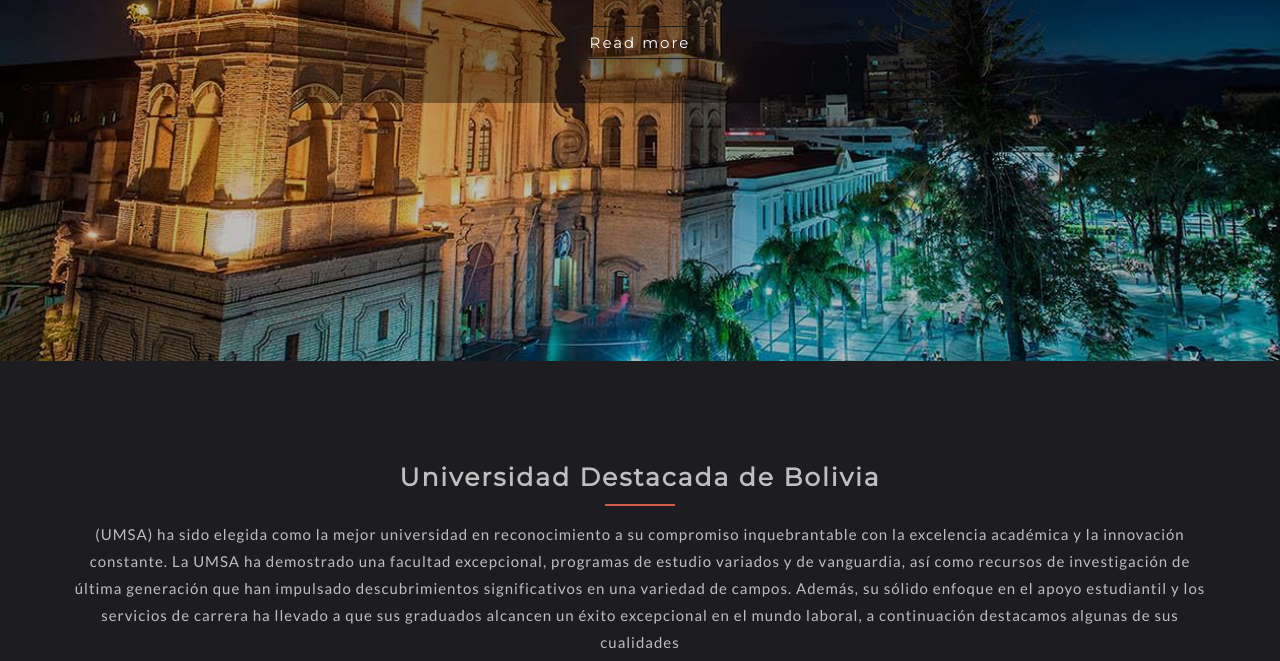
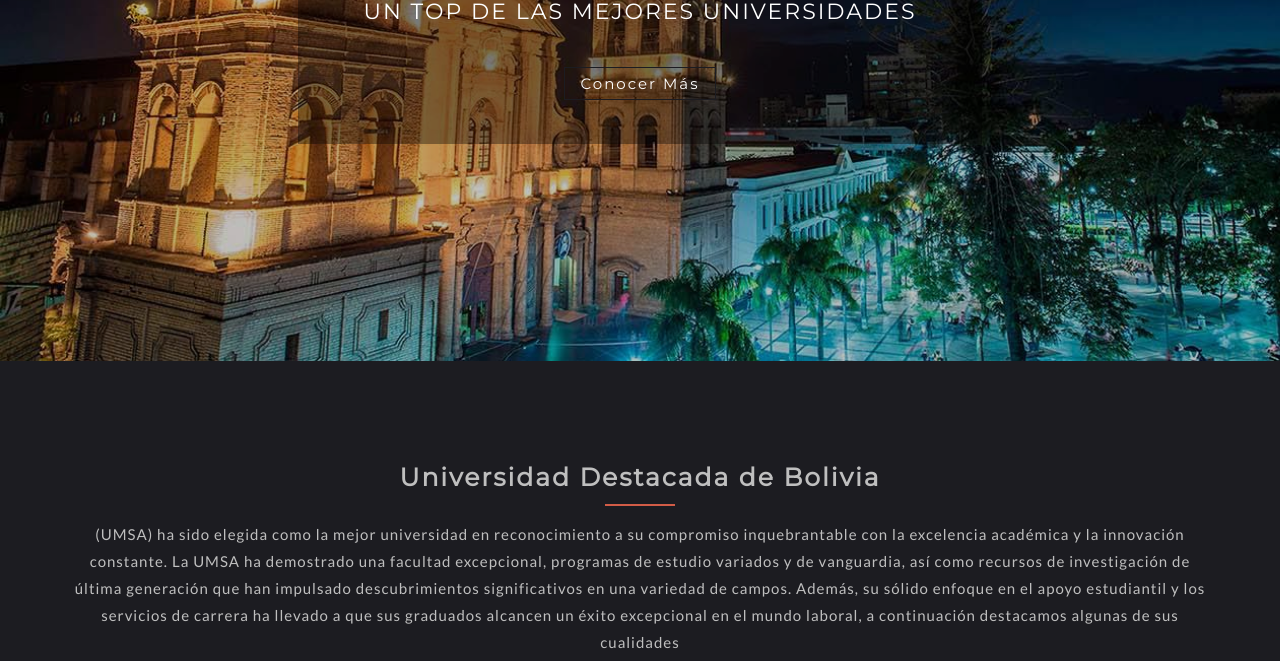
Before and after one commit to tapiaCode/Pagina-Informativa, a plain HTML site: page index.html in a window 1280 px wide. Shown: the part 439-1100 px from the top of the page. Drawn offline with Linux system fonts and the light colour scheme; some packages are replaced by stand-ins of ours; a script that the page names is missing.

Commit message:
correcciones y para sitio web informativo

```diff
--- a/index.html
+++ b/index.html
@@ -91,9 +91,9 @@
                                 <div class="row home-row">
                                     <div class="col-md-12 col-sm-12">
                                         <div class="home-text wow fadeInDown text-center">
-                                            <h2>BOLIVIA<span>ESTUDIA</span></h2>
+                                            <h2>BOLIVIA</h2><h2><span>ESTUDIA</span></h2>
                                             <h3>UN TOP DE LAS MEJORES UNIVERSIDADES</h3>
-                                            <a href="#about">Read more</a>
+                                            <a href="#about">Conocer Más</a>
                                         </div><!-- end home-text  -->
                                     </div><!-- end col-md-8 -->
                                 </div><!-- end row  -->
@@ -164,7 +164,7 @@
                                         <div class="underline about-underline"></div>
                                         <p class="wow fadeIn">Lorem ipsum dolor sit amet, consectetur adipisicing elit, sed do eiusmod tempor incididunt ut labore et dolore magna aliqua. Ut enim ad minim veniam, quis nostrud exercitation ullamco laboris nisi ut aliquip ex ea commodo consequat.Lorem ipsum dolor sit amet, consectetur adipisicing elit.Lorem ipsum dolor sit amet, consectetur adipisicing elit, sed do eiusmod tempor incididunt ut labore et dolore magna aliqua. Ut enim ad minim veniam, quis nostrud exercitation ullamco laboris nisi ut aliquip ex ea commodo consequat.Lorem ipsum dolor sit amet, consectetur adipisicing elit, sed do eiusmod tempor incididunt ut labore et dolore magna aliqua. Ut enim ad minim veniam, quis nostrud exercitation ullamco laboris nisi ut aliquip ex ea commodo consequat.Lorem ipsum dolor sit amet, consectetur adipisicing elit, sed do eiusmod tempor incididunt ut labore et dolore magna aliqua. Ut enim ad minim veniam, quis nostrud exercitation ullamco laboris nisi ut aliquip ex ea commodo consequat.</p>
                                         <a class="about-link-1" href="https://www.umsa.bo">Visitar</a>
-                                        <a class="about-link-2" href="#contact">Conocer Más</a>
+                                        <a class="about-link-2" href="https://www.umsa.bo/web/guest/quienes-somos">Conocer Más</a>
                                     </div><!-- end about-details  -->
                                 </div><!-- end col-md-8  -->
                             </div><!-- end row  -->
@@ -351,7 +351,7 @@
                                             <div class="overlay text-center">
                                                 <div class="overlay-main">
                                                     <div class="table-cell">
-                                                        <a class="fancybox port-img-link" href="img/portfolios/graphics/1.jpg" title="UNIVERSIDAD MAYOR DE SAN SIMON">Conocer Más</a>
+                                                        <a class="fancybox port-img-link" href="https://www.umss.edu.bo" title="UNIVERSIDAD MAYOR DE SAN SIMON">Conocer Más</a>
                                                     </div><!-- end table-cell  -->
                                                 </div><!-- end overlay-main  -->
                                             </div><!-- end overlay  -->
@@ -363,7 +363,7 @@
                                             <div class="overlay text-center">
                                                 <div class="overlay-main">
                                                     <div class="table-cell">
-                                                        <a class="fancybox port-img-link" href="img/portfolios/web/1.jpg" title="UNIVERSIDAD AUTONOMA GABRIEL RENE MORENO">Conocer Más</a>
+                                                        <a class="fancybox port-img-link" href="https://www.uagrm.edu.bo" title="UNIVERSIDAD AUTONOMA GABRIEL RENE MORENO">Conocer Más</a>
                                                     </div><!-- end table-cell  -->
                                                 </div><!-- end overlay-main  -->
                                             </div><!-- end overlay  -->
@@ -375,7 +375,7 @@
                                             <div class="overlay text-center">
                                                 <div class="overlay-main">
                                                     <div class="table-cell">
-                                                        <a class="fancybox port-img-link" href="img/portfolios/development/1.jpg" title="UNIVERSIDAD ADVENTISTA DE BOLIVIA LPZ">Conocer Más</a>
+                                                        <a class="fancybox port-img-link" href="https://www.uab.edu.bo" title="UNIVERSIDAD ADVENTISTA DE BOLIVIA LPZ">Conocer Más</a>
                                                     </div><!-- end table-cell  -->
                                                 </div><!-- end overlay-main  -->
                                             </div><!-- end overlay  -->
@@ -387,7 +387,7 @@
                                             <div class="overlay text-center">
                                                 <div class="overlay-main">
                                                     <div class="table-cell">
-                                                        <a class="fancybox port-img-link" href="img/portfolios/graphics/2.jpg" title="UNIVERSIDAD ADVENTISTA DE BOLIVIA">Conocer Más</a>
+                                                        <a class="fancybox port-img-link" href="https://www.uab.edu.bo" title="UNIVERSIDAD ADVENTISTA DE BOLIVIA">Conocer Más</a>
                                                     </div><!-- end table-cell  -->
                                                 </div><!-- end overlay-main  -->
                                             </div><!-- end overlay  -->
@@ -399,7 +399,7 @@
                                             <div class="overlay text-center">
                                                 <div class="overlay-main">
                                                     <div class="table-cell">
-                                                        <a class="fancybox port-img-link" href="img/portfolios/development/2.jpg" title="UNIVERSIDAD PUBLICA DE EL ALTO">Conocer Más</a>
+                                                        <a class="fancybox port-img-link" href="https://www.upea.bo" title="UNIVERSIDAD PUBLICA DE EL ALTO" title="aloha">Conocer Más</a>
                                                     </div><!-- end table-cell  -->
                                                 </div><!-- end overlay-main  -->
                                             </div><!-- end overlay  -->
@@ -411,7 +411,7 @@
                                             <div class="overlay text-center">
                                                 <div class="overlay-main">
                                                     <div class="table-cell">
-                                                        <a class="fancybox port-img-link" href="img/portfolios/web/2.jpg" title="UNIVERSIDAD PRIVADA DE BOLIVIA">Conocer Más</a>
+                                                        <a class="fancybox port-img-link" href="https://www.upb.edu" title="UNIVERSIDAD PRIVADA DE BOLIVIA">Conocer Más</a>
                                                     </div><!-- end table-cell  -->
                                                 </div><!-- end overlay-main  -->
                                             </div><!-- end overlay  -->
@@ -423,7 +423,7 @@
                                             <div class="overlay text-center">
                                                 <div class="overlay-main">
                                                     <div class="table-cell">
-                                                        <a class="fancybox port-img-link" href="img/portfolios/graphics/3.jpg" title="UNIVERSIDAD PRIVADA ABIERTA LATINOAMERICANA">Conocer Más</a>
+                                                        <a class="fancybox port-img-link" href="https://upal.edu.bo" title="UNIVERSIDAD PRIVADA ABIERTA LATINOAMERICANA">Conocer Más</a>
                                                     </div><!-- end table-cell  -->
                                                 </div><!-- end overlay-main  -->
                                             </div><!-- end overlay  -->
@@ -435,7 +435,7 @@
                                             <div class="overlay text-center">
                                                 <div class="overlay-main">
                                                     <div class="table-cell">
-                                                        <a class="fancybox port-img-link" href="img/portfolios/development/3.jpg" title="UNIVERSIDAD ANDINA SIMON BOLIVAR">Conocer Más</a>
+                                                        <a class="fancybox port-img-link" href="https://www.uasb.edu.bo" title="UNIVERSIDAD ANDINA SIMON BOLIVAR">Conocer Más</a>
                                                     </div><!-- end table-cell  -->
                                                 </div><!-- end overlay-main  -->
                                             </div><!-- end overlay  -->
@@ -447,7 +447,7 @@
                                             <div class="overlay text-center">
                                                 <div class="overlay-main">
                                                     <div class="table-cell">
-                                                        <a class="fancybox port-img-link" href="img/portfolios/photography/1.jpg" title="UNIVERSIDAD DEL VALLE BOLIVIA">Conocer Más</a>
+                                                        <a class="fancybox port-img-link" href="https://www.univalle.edu" title="UNIVERSIDAD DEL VALLE BOLIVIA">Conocer Más</a>
                                                     </div><!-- end table-cell  -->
                                                 </div><!-- end overlay-main  -->
                                             </div><!-- end overlay  -->
@@ -459,7 +459,7 @@
                                             <div class="overlay text-center">
                                                 <div class="overlay-main">
                                                     <div class="table-cell">
-                                                        <a class="fancybox port-img-link" href="img/portfolios/web/3.jpg" title="UNIVERSIDAD CATOLICA BOLIVIANA">Conocer Más</a>
+                                                        <a class="fancybox port-img-link" href="https://www.ucb.edu.bo" title="UNIVERSIDAD CATOLICA BOLIVIANA">Conocer Más</a>
                                                     </div><!-- end table-cell  -->
                                                 </div><!-- end overlay-main  -->
                                             </div><!-- end overlay  -->
@@ -471,7 +471,7 @@
                                             <div class="overlay text-center">
                                                 <div class="overlay-main">
                                                     <div class="table-cell">
-                                                        <a class="fancybox port-img-link" href="img/portfolios/photography/2.jpg" title="UNIVERSIDAD BOLIVIANA DE INFORMATICA">Conocer Más</a>
+                                                        <a class="fancybox port-img-link" href="https://www.ubilapaz.edu.bo" title="UNIVERSIDAD BOLIVIANA DE INFORMATICA">Conocer Más</a>
                                                     </div><!-- end table-cell  -->
                                                 </div><!-- end overlay-main  -->
                                             </div><!-- end overlay  -->
@@ -483,7 +483,7 @@
                                             <div class="overlay text-center">
                                                 <div class="overlay-main">
                                                     <div class="table-cell">
-                                                        <a class="fancybox port-img-link" href="img/portfolios/photography/3.jpg" title="UNIVERSIDAD ANDINA SIMON BOLIVAR">Conocer Más</a>
+                                                        <a class="fancybox port-img-link" href="https://www.uasb.edu.bo" title="UNIVERSIDAD ANDINA SIMON BOLIVAR">Conocer Más</a>
                                                     </div><!-- end table-cell  -->
                                                 </div><!-- end overlay-main  -->
                                             </div><!-- end overlay  -->
```
